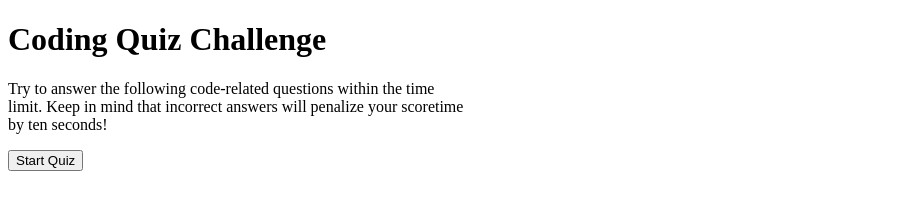
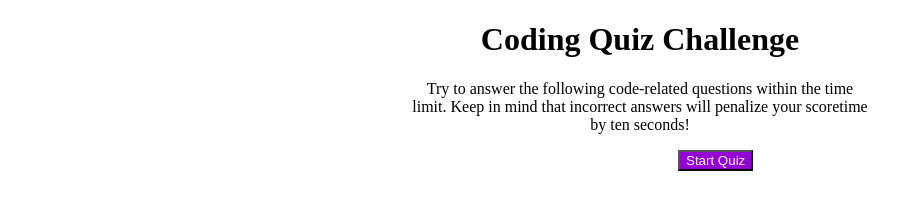
Before and after one commit to bycait27/javascript-code-quiz, a plain HTML site: page index.html in a window 1280 px wide. Shown: the whole page, without its empty margins (0-922 px from the left). Drawn offline with Linux system fonts and the light colour scheme.

Commit message:
Gave the first page of the quiz app basic styling to match mockup

```diff
--- a/assets/css/style.css
+++ b/assets/css/style.css
@@ -0,0 +1,14 @@
+h1, p {
+    display: flex;
+    justify-content: center;
+    text-align: center;
+}
+
+button {
+    background-color: darkviolet;
+    color: white;
+    text-align: center;
+    display: flex;
+    justify-content: center;
+    margin-left: 670px;
+}
--- a/index.html
+++ b/index.html
@@ -3,7 +3,7 @@
 <head>
     <meta charset="UTF-8">
     <meta name="viewport" content="width=device-width, initial-scale=1.0">
-    <link type="stylesheet" href="./assets/css/style.css">
+    <link rel="stylesheet" href="./assets/css/style.css">
     <title>Code Quiz</title>
 </head>
 <body>
@@ -12,7 +12,7 @@
     <!-- quiz explanation displayed under header -->
     <p>Try to answer the following code-related questions within the time<br>limit. Keep in mind that incorrect answers will penalize your scoretime<br>by ten seconds!</p>
     <!-- displays button to start quiz -->
-    <button id="start">Start Quiz</button>
+    <button type="button" id="start">Start Quiz</button>
     <script src="./assets/js/script.js"></script>
 </body>
 </html>
```
